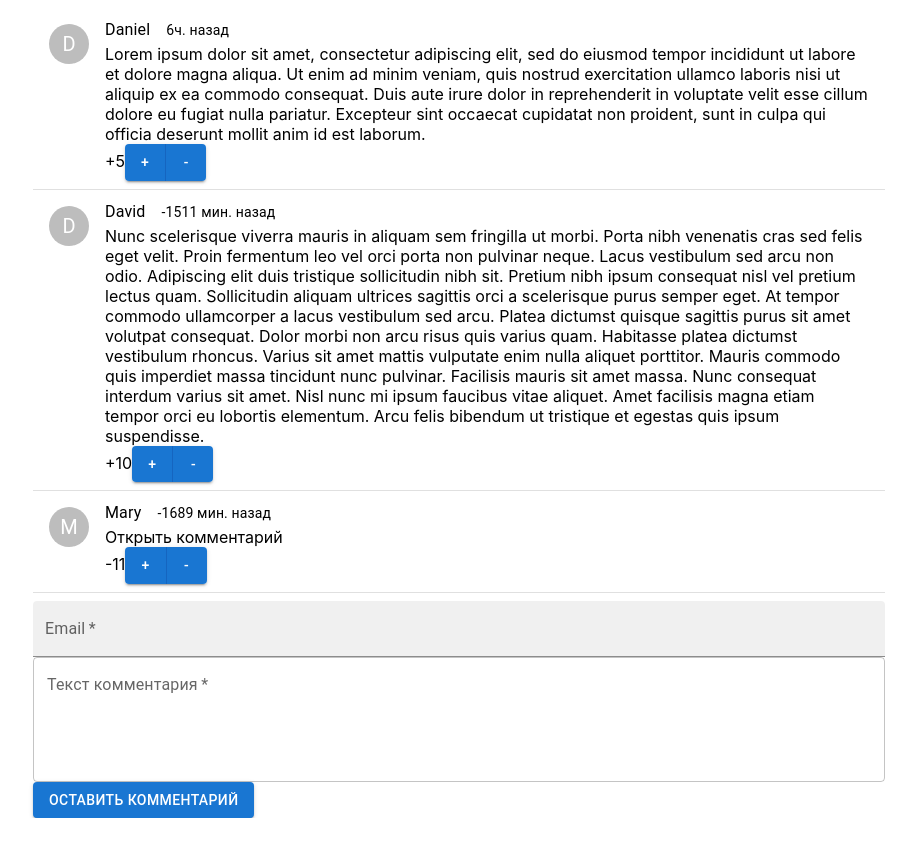
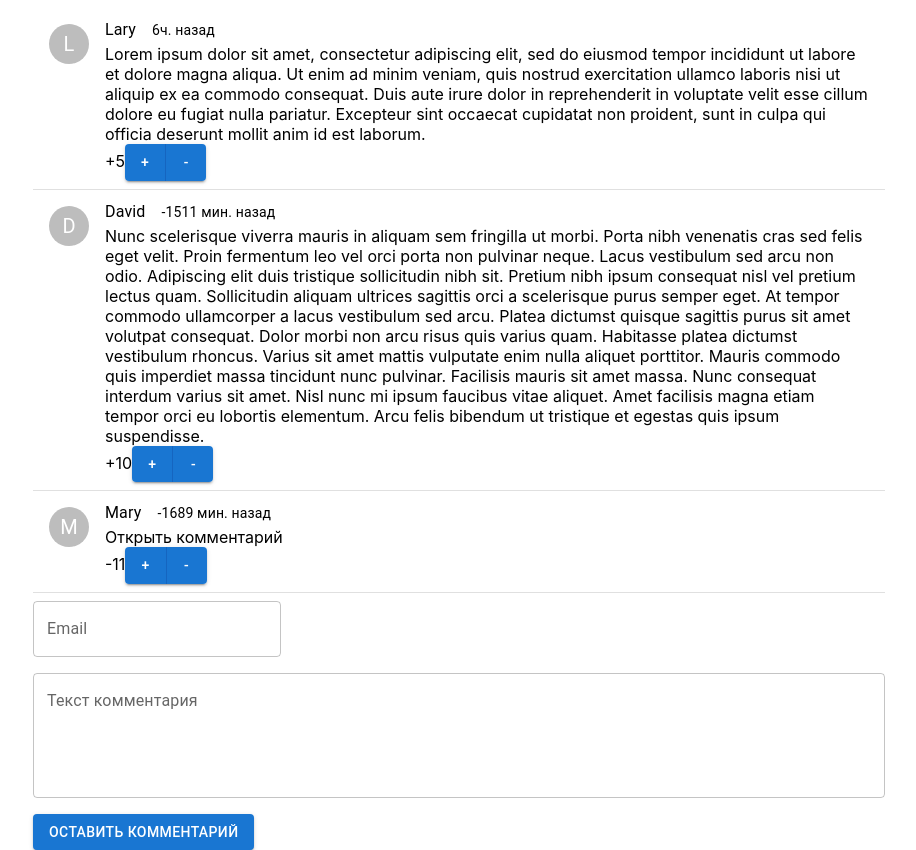
Before and after one commit to MariaFL/comment-system, a React (Create React App) app: page / in a window 1280 px wide. Shown: the whole page, without its empty margins (181-1097 px from the left). Before the commit the page ends 818 px from the top, so only its background shows below. Built offline with nearby package versions, Linux system fonts and the light colour scheme; the HTML template or start-up script is replaced by a standard one.

Commit message:
fixed function to add comment

```diff
--- a/src/components/Comments.jsx
+++ b/src/components/Comments.jsx
@@ -1,13 +1,12 @@
 import React, { useRef, useState } from 'react';
-import { useForm, Controller, useFieldArray } from 'react-hook-form';
 import { List, Container, Box, TextField, Button } from '@mui/material';
 import Comment from './comment/Comment';
-import './comments.css';
+import AddComment from './form/AddComment';
 
 const commentsStatic = [
     {
         id: 1,
-        author: 'Daniel',
+        author: 'Lary',
         text: 'Lorem ipsum dolor sit amet, consectetur adipiscing elit, sed do eiusmod tempor incididunt ut labore et dolore magna aliqua. Ut enim ad minim veniam, quis nostrud exercitation ullamco laboris nisi ut aliquip ex ea commodo consequat. Duis aute irure dolor in reprehenderit in voluptate velit esse cillum dolore eu fugiat nulla pariatur. Excepteur sint occaecat cupidatat non proident, sunt in culpa qui officia deserunt mollit anim id est laborum.',
         date: 1676800056837,
         rating: 5,
@@ -32,7 +31,7 @@ const Comments = () => {
     const [comments, setComments] =  useState(commentsStatic);
 
     const handlerAddComment = (comment) => {
-        const newComment = {...comment, id: comments.length, date: Date.now(), rating: 0};
+        const newComment = {...comment, id: comments.length + 1, date: Date.now(), rating: 0};
         setComments([...comments, newComment]);
     }
 
@@ -44,35 +43,12 @@ const Comments = () => {
         setComments([...oldComments]);
     }
 
-    const formRef = useRef(null);
-
-    const { control, handleSubmit } = useForm({
-        reValidateMode: "onBlur"
-      });
-
     return (
         <Container maxWidth="md">
             <List>
                 {comments.map((comment) => <Comment comment={comment} key={`comment-${comment.id}`} onChangeRating={handlerEditRating}/>)}
             </List>
-            <Box component="form" ref={formRef} onSubmit={(e) => {e.preventDefault(); console.log(e); console.log(formRef)}}>
-            <Controller
-              control={control}
-              name="author"
-              defaultValue=""
-              render={({ field }) => (
-                <TextField
-                  {...field}
-                  fullWidth
-                  variant="filled"
-                  required label="Email"
-                  type="email"
-                />
-              )}
-            />
-                <TextField required multiline label="Текст комментария" rows={4} fullWidth name="text"/>
-                <Button type="submit" variant="contained">Оставить комментарий</Button>
-            </Box>
+            <AddComment onAddComment={handlerAddComment}/>
         </Container>
 
     )
--- a/src/components/comments.css
+++ /dev/null
@@ -1,3 +0,0 @@
-.input-email {
-    margin: 10px;
-}
--- /dev/null
+++ b/src/components/form/AddComment.jsx
@@ -0,0 +1,82 @@
+import React from 'react';
+import { useForm, Controller } from 'react-hook-form';
+import { Box, TextField, Button, Grid } from '@mui/material';
+
+const commentHelper = {
+    email: {
+      required: "Поле Email обязательно",
+      pattern: "Неправильный Email"
+    },
+    text: {
+        required: "Поле Комментарий обязательно",
+        pattern: "Пожалуйста введите комментарий"
+    }
+  };
+
+const AddComment = (props) => {
+    const { control, handleSubmit, reset } = useForm({
+        reValidateMode: "onBlur"
+      });
+
+    const submitForm = (fields) => {
+        props.onAddComment(fields);
+        reset();
+    }
+
+    return (
+        <Box component="form" onSubmit={handleSubmit(submitForm)}>
+            <Grid container spacing={2}>
+                <Grid item xs={6}>
+                    <Controller
+                        control={control}
+                        name="author"
+                        defaultValue=""
+                        rules={{
+                            required: true,
+                            pattern: /^[a-z0-9._%+-]+@[a-z0-9.-]+\.[a-z]{2,4}$/
+                        }}
+                        render={({ field, fieldState: { error } }) => (
+                            <TextField
+                                {...field}
+                                label="Email"
+                                type="email"
+                                error={error !== undefined}
+                                helperText={error ? commentHelper.email[error.type] : ""}
+                                mb={1}
+                            />
+                        )}
+                    />
+                </Grid>
+                <Grid item xs={12}>
+                    <Controller
+                        control={control}
+                        name="text"
+                        defaultValue=""
+                        rules={{
+                            required: true,
+                            pattern: /\w+/
+                        }}
+                        render={({ field, fieldState: { error } }) => (
+                            <TextField
+                                {...field}
+                                fullWidth
+                                label="Текст комментария"
+                                type="text"
+                                multiline
+                                rows={4}
+                                error={error !== undefined}
+                                helperText={error ? commentHelper.text[error.type] : ""}
+                            />
+                        )}
+                    />
+                </Grid>
+                <Grid item xs={6}>
+                    <Button type="submit" variant="contained">Оставить комментарий</Button>
+                </Grid>
+            </Grid>
+        </Box>
+    )
+}
+
+
+export default AddComment;
```
